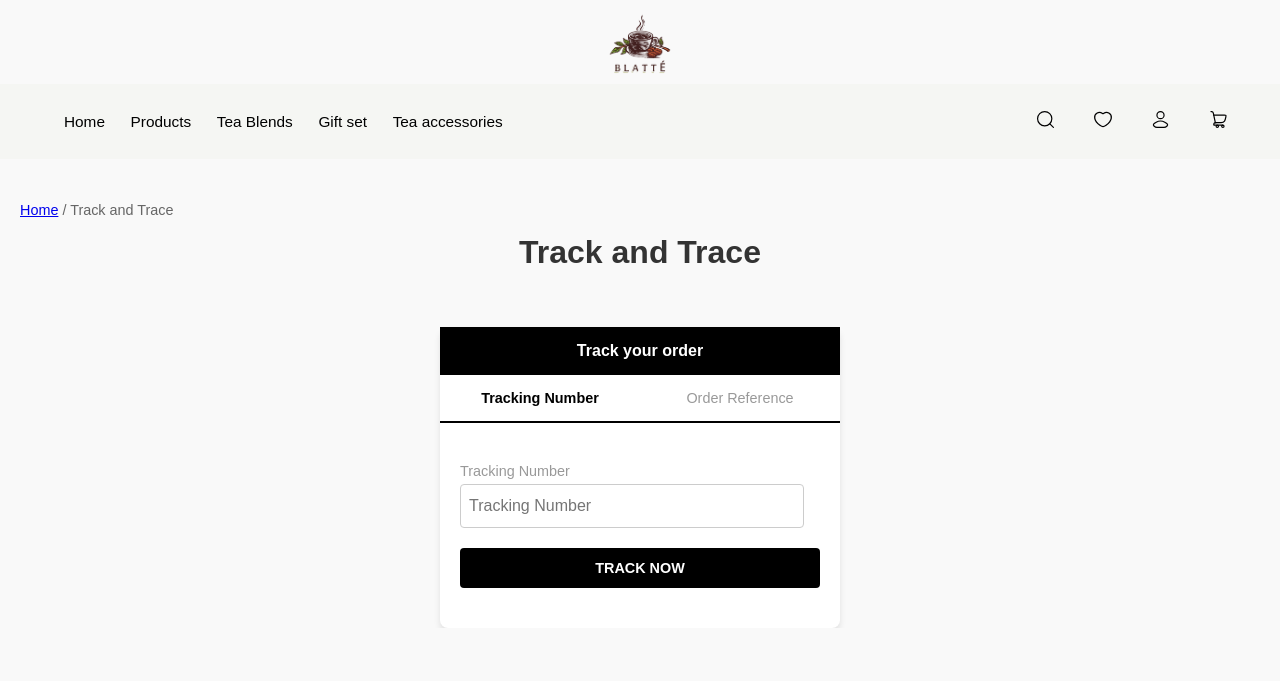
After one commit to DaveAbhishek-GHUB/Blatte, a Flask app: page /Trackandtrace in a window 1280 px wide. The commit adds this page. Shown: the top 681 px of the page. Run offline with Flask 3, Linux system fonts and the light colour scheme.

Commit message:
feat: contact page & trackandtrace page complete

```diff
--- a/run.py
+++ b/run.py
@@ -207,6 +207,22 @@ def Pressinquiries():
     """
     return render_template('Pressinquiries.html')
 
+@app.route('/Contact')
+def Contact():
+    """
+    Render the Contact.html template when user visits the Contact page
+    Returns: rendered Contact.html template
+    """
+    return render_template('Contact.html')
+
+@app.route('/Trackandtrace')
+def Trackandtrace():
+    """
+    Render the Trackandtrace.html template when user visits the Trackandtrace page
+    Returns: rendered Trackandtrace.html template
+    """
+    return render_template('Trackandtrace.html')
+
 # Main entry point
 if __name__ == '__main__':
     # Run the Flask application in debug mode
--- /dev/null
+++ b/static/css/Trackandtrace.css
@@ -0,0 +1,124 @@
+body {
+    font-family: Arial, sans-serif;
+    display: flex;
+    flex-direction: column;
+    align-items: center;
+    justify-content: center;
+    height: auto;
+    min-height: 100vh;
+    background-color: #f9f9f9;
+    color: #333;
+    text-align: center;
+    margin: 0;
+    padding: 0;
+
+}
+
+h1 {
+    font-size: 2rem;
+    margin-bottom: 1rem;
+    padding-bottom: 40px;
+}
+
+.breadcrumb {
+    font-size: 0.9rem;
+    color: #666;
+    margin-bottom: 1rem;
+    margin-top: 100px;
+    width: 100%;
+    padding: 0 20px;
+    box-sizing: border-box;
+    text-align: left;
+
+
+}
+
+.track-container {
+    background: #fff;
+    box-shadow: 0 4px 6px rgba(0, 0, 0, 0.1);
+    border-radius: 8px;
+    padding: 0;
+    text-align: center;
+    width: 400px;
+}
+
+.track-header {
+    background: #000;
+    color: #fff;
+    font-weight: bold;
+    padding: 15px 0;
+    margin: 0;
+}
+
+.tabs {
+    display: flex;
+    justify-content: space-between;
+    border-bottom: 2px solid #000;
+    margin: 0;
+}
+
+.tab {
+    flex: 1;
+    padding: 15px;
+    cursor: pointer;
+    font-size: 0.9rem;
+    color: #999;
+    position: relative;
+}
+
+.tab.active {
+    font-weight: bold;
+    color: #000;
+}
+
+.tab.active::after {
+    content: '';
+    position: absolute;
+    bottom: -2px;
+    left: 0;
+    width: 100%;
+    height: 2px;
+    background: #000;
+}
+
+.form-group {
+    margin: 20px;
+    text-align: left;
+}
+
+.form-group label {
+    font-size: 0.9rem;
+    display: block;
+    margin-bottom: 5px;
+    color: #999;
+}
+
+.form-group input {
+    width: calc(100% - 16px);
+    padding: 12px 8px;
+    border: 1px solid #ccc;
+    border-radius: 4px;
+    font-size: 1rem;
+}
+
+.form-content {
+    padding: 20px 0;
+}
+
+.btn {
+    background: #000;
+    color: #fff;
+    border: none;
+    padding: 12px 0;
+    font-size: 0.9rem;
+    border-radius: 4px;
+    cursor: pointer;
+    width: calc(100% - 40px);
+    margin: 0 20px 20px;
+    font-weight: bold;
+    text-transform: uppercase;
+}
+
+.btn:hover {
+    background: #444;
+}
--- /dev/null
+++ b/templates/Trackandtrace.html
@@ -0,0 +1,62 @@
+<!DOCTYPE html>
+<html lang="en">
+<head>
+    <meta charset="UTF-8">
+    <meta name="viewport" content="width=device-width, initial-scale=1.0">
+    <link rel="stylesheet" href="static/css/Trackandtrace.css">
+</head>
+<body>
+    {% include 'utilities/header.html' %}
+    <div class="breadcrumb"><a href="/">Home</a> / Track and Trace</div>
+    <h1>Track and Trace</h1>
+    <div class="track-container">
+        <div class="track-header">Track your order</div>
+        <div class="tabs">
+            <div class="tab active" id="tracking-tab">Tracking Number</div>
+            <div class="tab" id="order-tab">Order Reference</div>
+        </div>
+
+        <!-- Tracking Number Form -->
+        <div id="tracking-form" class="form-content">
+            <div class="form-group">
+                <label for="tracking-number">Tracking Number</label>
+                <input type="text" id="tracking-number" placeholder="Tracking Number">
+            </div>
+            <button class="btn">TRACK NOW</button>
+        </div>
+
+        <!-- Order Reference Form -->
+        <div id="order-form" class="form-content" style="display: none;">
+            <div class="form-group">
+                <label for="order-reference">Order Reference</label>
+                <input type="text" id="order-reference" placeholder="Order Reference">
+            </div>
+            <div class="form-group">
+                <label for="postal-code">Postal Code</label>
+                <input type="text" id="postal-code" placeholder="Postal Code">
+            </div>
+            <button class="btn">TRACK NOW</button>
+        </div>
+    </div>
+
+    {% include 'components/weLoveWhatWeDo.html' %}
+    {% include 'components/yourBenefits.html' %}
+    {% include 'utilities/footer.html' %}
+
+    <script>
+        document.getElementById('tracking-tab').addEventListener('click', function() {
+            this.classList.add('active');
+            document.getElementById('order-tab').classList.remove('active');
+            document.getElementById('tracking-form').style.display = 'block';
+            document.getElementById('order-form').style.display = 'none';
+        });
+
+        document.getElementById('order-tab').addEventListener('click', function() {
+            this.classList.add('active');
+            document.getElementById('tracking-tab').classList.remove('active');
+            document.getElementById('tracking-form').style.display = 'none';
+            document.getElementById('order-form').style.display = 'block';
+        });
+    </script>
+</body>
+</html>
--- a/templates/utilities/footer.html
+++ b/templates/utilities/footer.html
@@ -34,10 +34,12 @@
                 <h2 class="footer__title">Service</h2>
                 <nav>
                     <ul class="footer__list">
-                        <li><a href="#" aria-label="Contact our support team">Contact</a></li>
-                        <li><a href="#" aria-label="Track your order">Track and Trace</a></li>
+                        <li><a href="/Contact" aria-label="Contact our support team">Contact</a></li>
+                        <li><a href="/Trackandtrace" aria-label="Track your order">Track and Trace</a></li>
                         <li><a href="#" aria-label="View shipping and payment information">Shipping & Payment</a></li>
                     </ul>
+
+
                 </nav>
 
                 <!-- Customer Service Contact Information -->
```
Also changed, not shown: static/css/Contact.css (added, +109 -0 lines), templates/Contact.html (added, +66 -0 lines).
